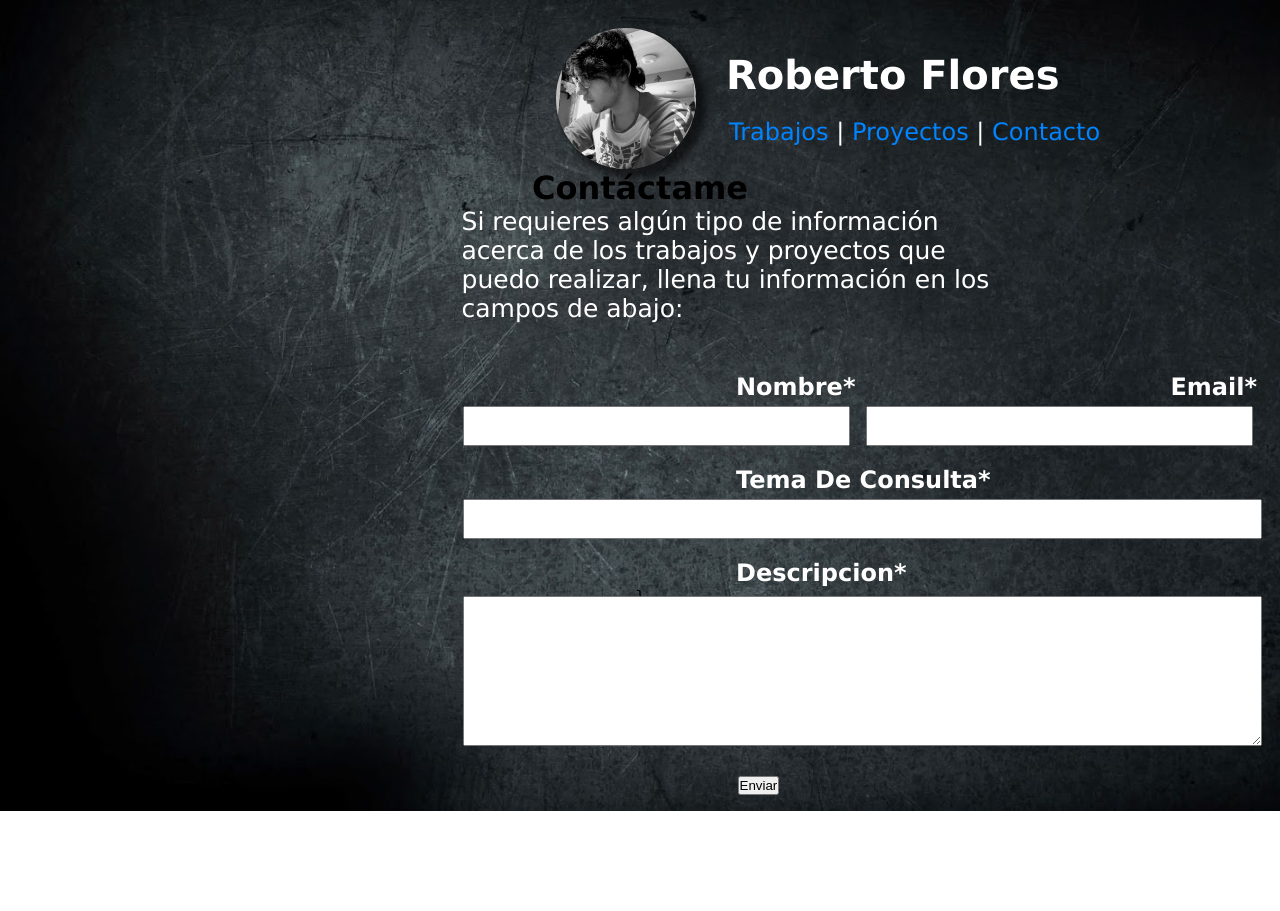
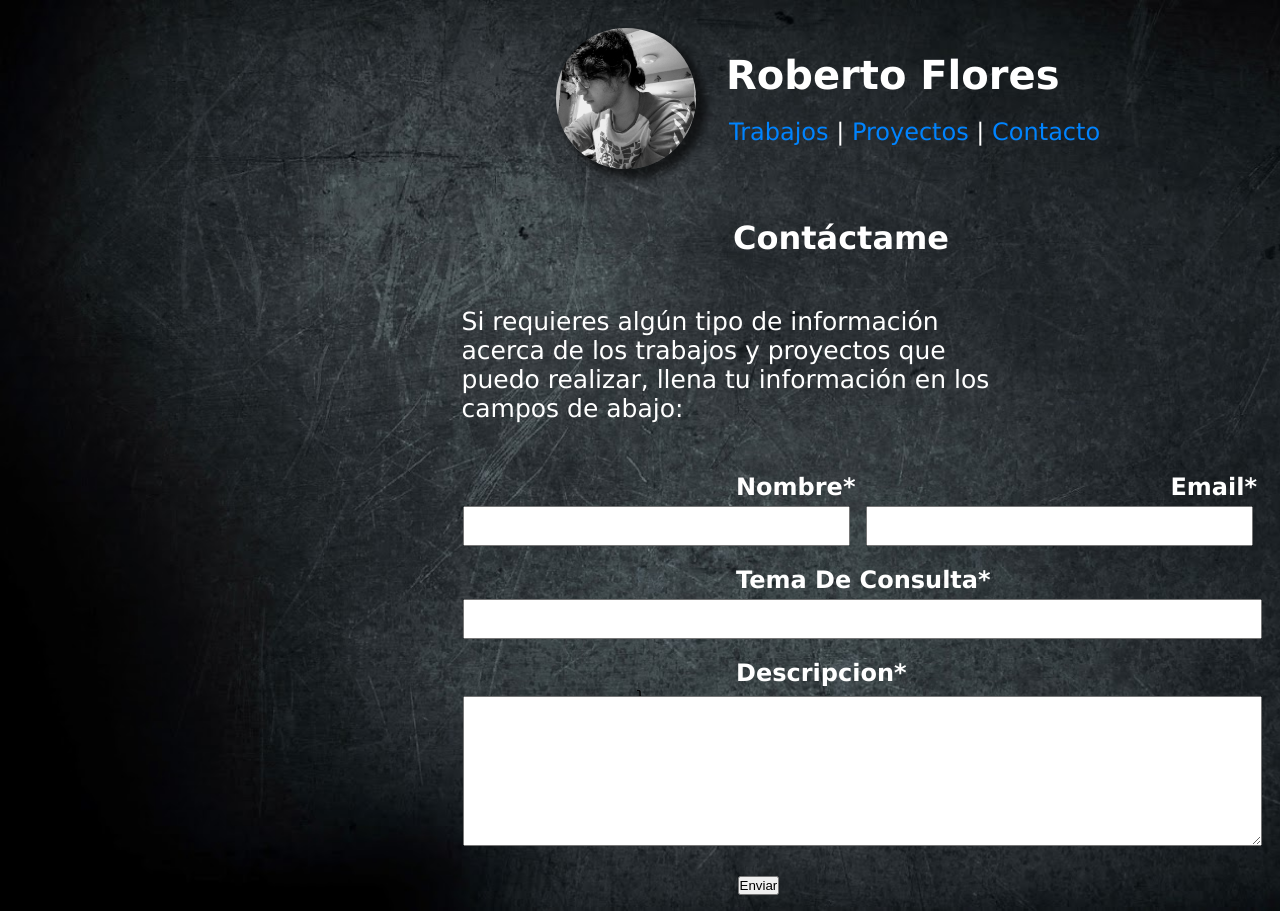
Before and after one commit to RobertoFlores132/Entregable1, a plain HTML site: page Contacto/contacto.html in a window 1280 px wide. Before the commit the page ends 811 px from the top, so only its background shows below. Drawn offline with Linux system fonts and the light colour scheme.

Commit message:
Cambios en la pestaña contacto

```diff
--- a/styles.css
+++ b/styles.css
@@ -23,6 +23,12 @@ h1#Titulo{
     white-space: nowrap;
     }
 
+#Titulo2{
+    display: flex;
+    color: white;
+    margin-left: 717px;
+    margin-top: 50px;
+}
 
 nav#info{
    font-size: 150%;
@@ -55,6 +61,7 @@ h1#header{
 .info-contacto{
     color: white;
     font-size: 25px;
+    margin-top: 50px;
     margin-left: 35.7%;
     margin-right: 20%;
     text-align: left;
```
